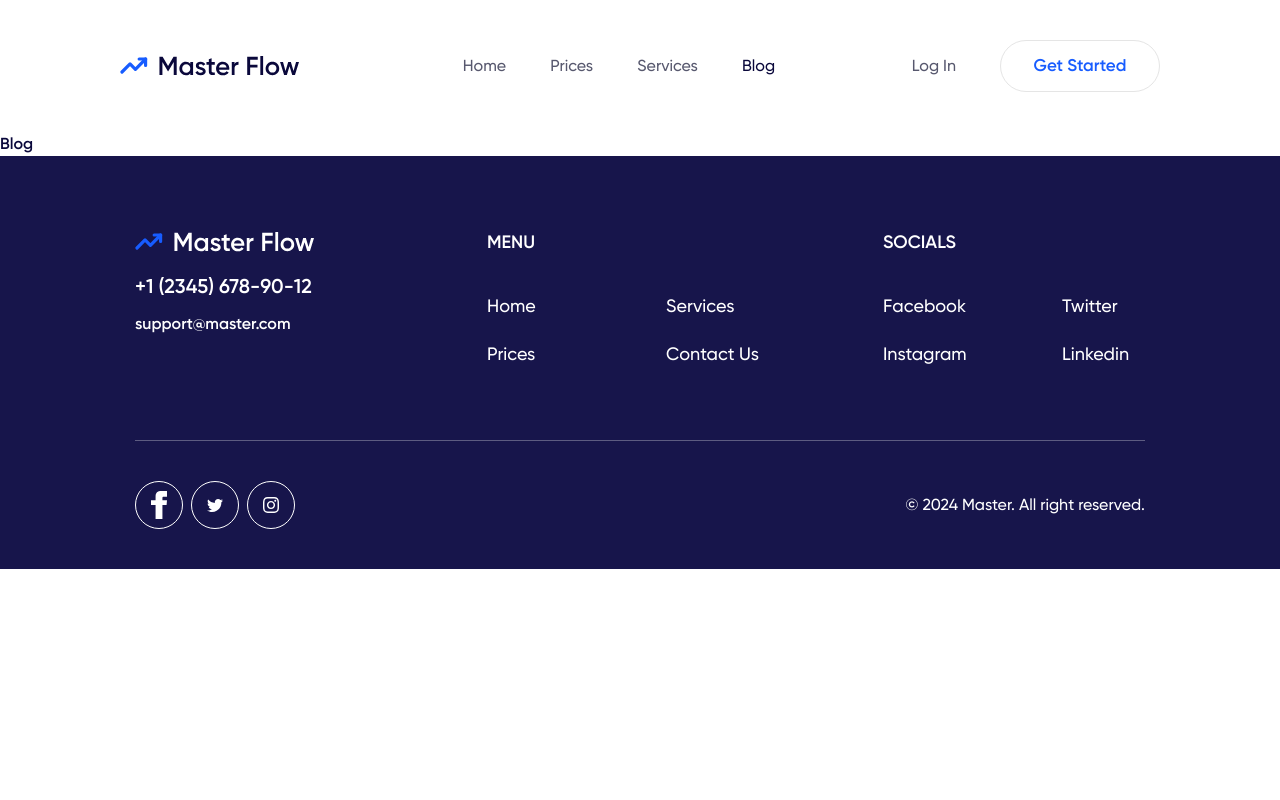
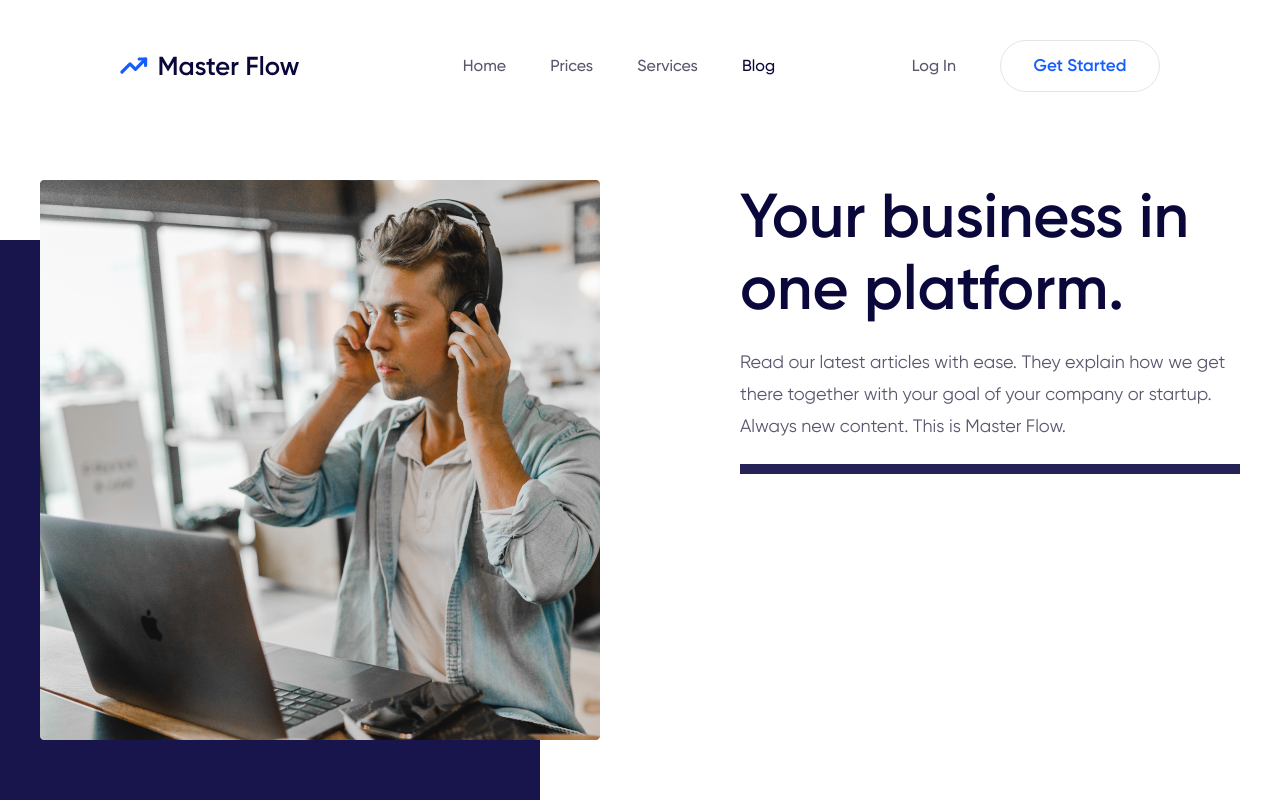
Before and after one commit to Slavinto/master-flow, a Next.js app: page /blog in a window 1280 px wide. Shown: the top 800 px of the page. Built offline with nearby package versions, Linux system fonts and the light colour scheme; no server answers.

Commit message:
Basic layout of top blog page section complete proceeding to search form implementation

```diff
--- a/src/app/blog/page.tsx
+++ b/src/app/blog/page.tsx
@@ -1,7 +1,12 @@
+import { Platform } from "@/components";
 import React from "react";
 
 const Blog = () => {
-    return <div>Blog</div>;
+    return (
+        <main>
+            <Platform />
+        </main>
+    );
 };
 
 export default Blog;
--- a/src/components/index.ts
+++ b/src/components/index.ts
@@ -24,3 +24,4 @@ export { default as Strategies } from "./strategies";
 export { default as WeDo } from "./we-do";
 export { default as OurTeam } from "./our-team";
 export { default as ResourcesForm } from "./resources-form";
+export { default as Platform } from "./platform";
--- /dev/null
+++ b/src/components/platform.tsx
@@ -0,0 +1,29 @@
+import Image from "next/image";
+
+const Platform = () => {
+    return (
+        <section className='flex justify-between mt-12 mb-[200px]'>
+            <div className='relative'>
+                <div className='bg-dark-blue absolute z-0 -bottom-[60px] -left-[60px] w-[560px] h-[560px]' />
+                <Image
+                    className='relative z-10 h-[560px] object-cover object-right-top'
+                    src={"/static/assets/images/blog-top.png"}
+                    alt='a man with headphones on'
+                    width={560}
+                    height={560}
+                />
+            </div>
+            <article className='flex flex-col gap-[22px] max-w-[500px]'>
+                <h1 className='text-6xl'>Your business in one platform.</h1>
+                <p className='article-regular-text'>
+                    Read our latest articles with ease. They explain how we get
+                    there together with your goal of your company or startup.
+                    Always new content. This is Master Flow.
+                </p>
+                <div className='pt-2.5 w-full bg-canvas-darker-blue'></div>
+            </article>
+        </section>
+    );
+};
+
+export default Platform;
--- a/tailwind.config.ts
+++ b/tailwind.config.ts
@@ -23,6 +23,7 @@ const config: Config = {
             "2xl": ["24px", "34px"],
             "3xl": ["28px", "50px"],
             "4xl": ["48px", "60px"],
+            "6xl": ["62px", "72px"],
             "8xl": ["96px", "106px"],
         },
         fontFamily: {
```
Also changed, not shown: public/static/assets/images/blog-top.png (added).
